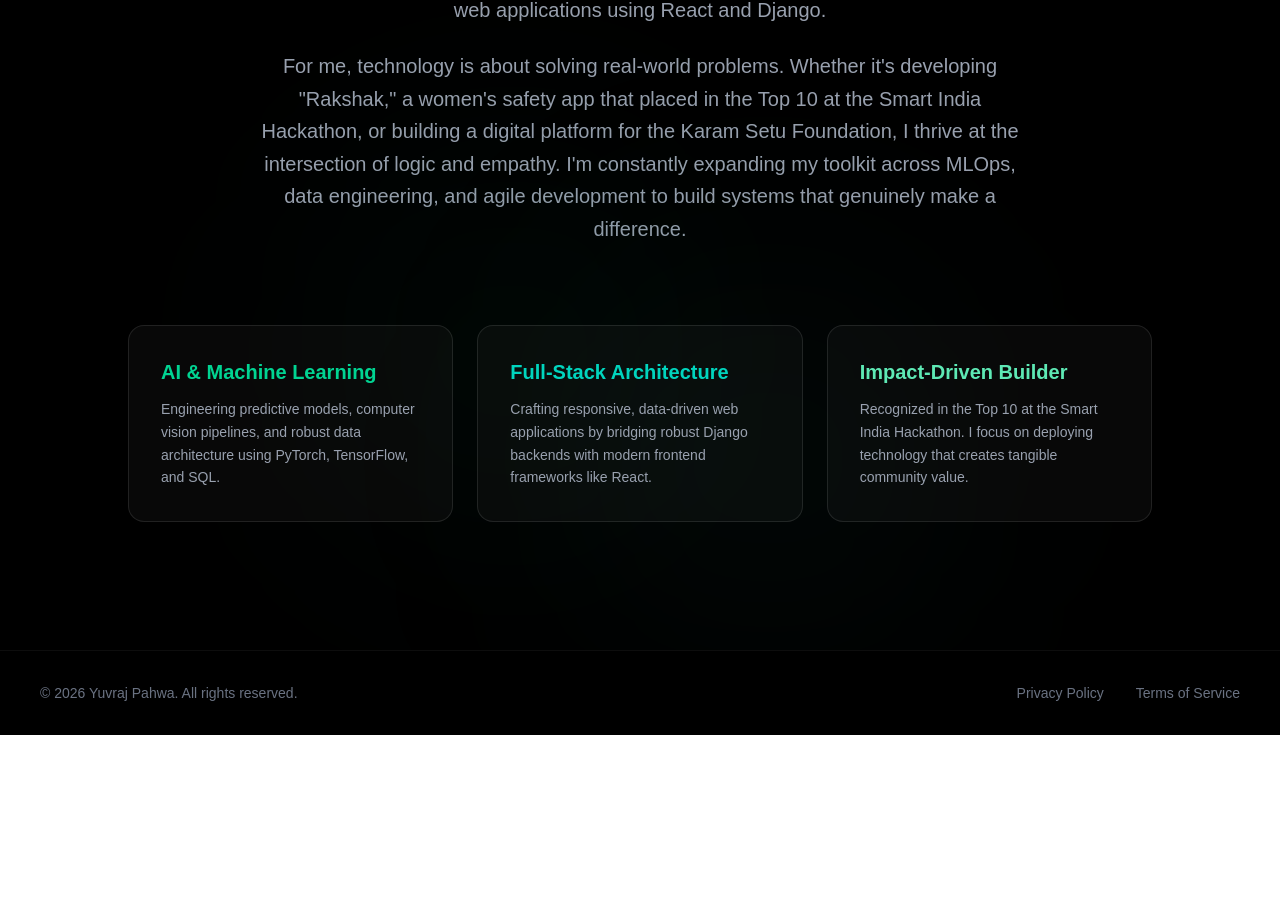
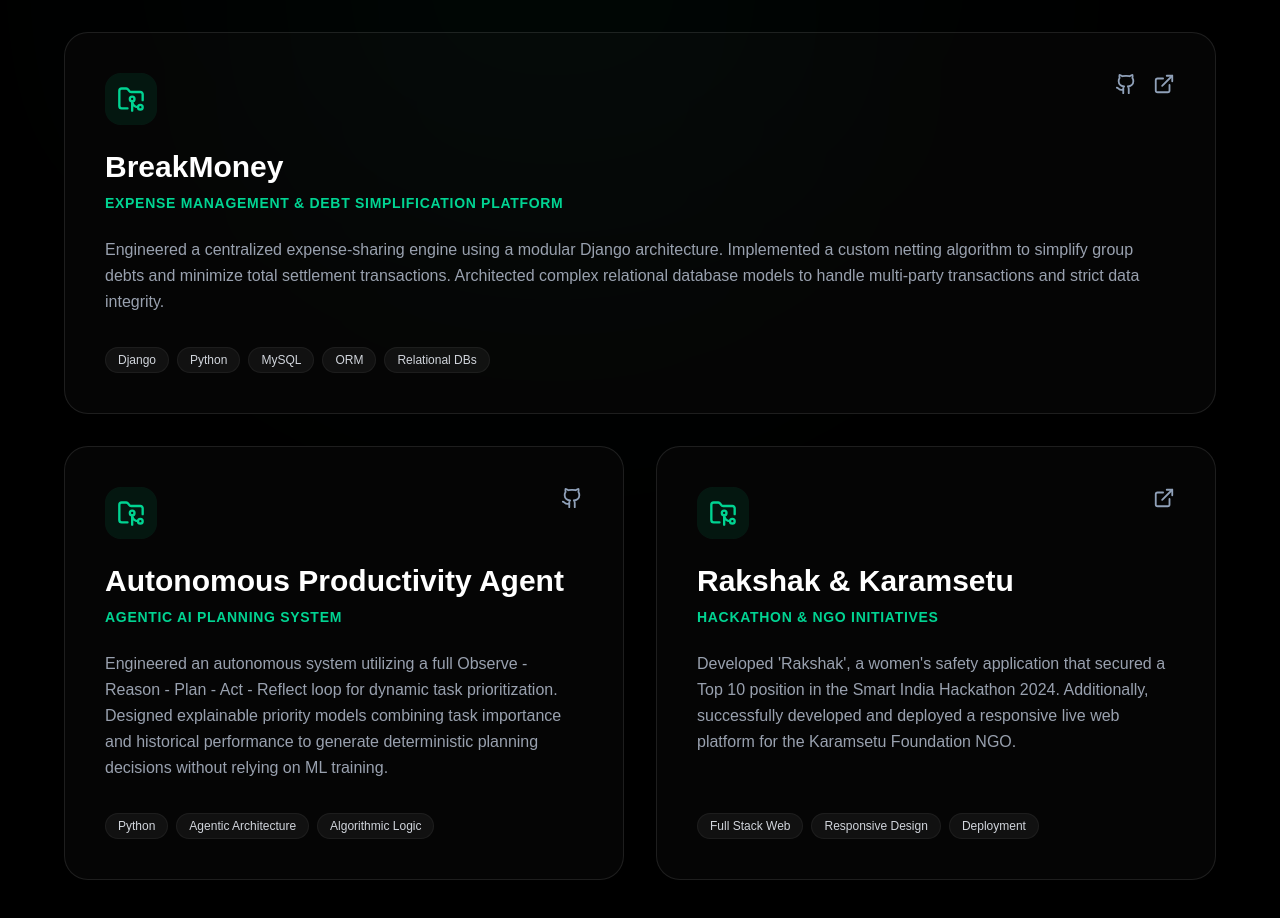
Before and after one commit to yuvieee01/portfolio-2026, a Next.js app: page / in a window 1280 px wide. Shown: the part 1870-2788 px from the top of the page. Before the commit the page ends 2605 px from the top, so only its background shows below. Built offline with nearby package versions, Linux system fonts and the light colour scheme.

Commit message:
Added projects section

```diff
--- a/src/app/page.tsx
+++ b/src/app/page.tsx
@@ -2,14 +2,16 @@ import Navbar from "@/components/Navbar";
 import Hero from "@/components/Hero";
 import About from "@/components/About";
 import Skills from "@/components/Skills";
+import Projects from "@/components/Projects";
 import Footer from "@/components/Footer";
 
 export default function Home() {
   return (
-    <main className="bg-slate-100 dark:bg-black min-h-screen transition-colors duration-300">
+    <main className="bg-slate-50 dark:bg-black min-h-screen transition-colors duration-300">
       <Navbar />
       <Hero />
       <Skills />
+      <Projects />
       <About />
       <Footer />
     </main>
--- /dev/null
+++ b/src/components/Projects.tsx
@@ -0,0 +1,116 @@
+"use client";
+import { motion } from "framer-motion";
+import { Github, ExternalLink, FolderGit2 } from "lucide-react";
+
+export default function Projects() {
+  const fadeUpVariants = {
+    hidden: { opacity: 0, y: 40 },
+    visible: { opacity: 1, y: 0 }
+  };
+
+  const projects = [
+    {
+      title: "BreakMoney",
+      subtitle: "Expense Management & Debt Simplification Platform",
+      description: "Engineered a centralized expense-sharing engine using a modular Django architecture. Implemented a custom netting algorithm to simplify group debts and minimize total settlement transactions. Architected complex relational database models to handle multi-party transactions and strict data integrity.",
+      tech: ["Django", "Python", "MySQL", "ORM", "Relational DBs"],
+      github: "https://github.com/yuvieee01/breakmoney",
+      live: "https://yuvieee01.pythonanywhere.com/",
+      featured: true
+    },
+    {
+      title: "Autonomous Productivity Agent",
+      subtitle: "Agentic AI Planning System",
+      description: "Engineered an autonomous system utilizing a full Observe - Reason - Plan - Act - Reflect loop for dynamic task prioritization. Designed explainable priority models combining task importance and historical performance to generate deterministic planning decisions without relying on ML training.",
+      tech: ["Python", "Agentic Architecture", "Algorithmic Logic"],
+      github: "https://github.com/yuvieee01/planner-agent",
+      live: "",
+      featured: true
+    },
+    {
+      title: "Rakshak & Karamsetu",
+      subtitle: "Hackathon & NGO Initiatives",
+      description: "Developed 'Rakshak', a women's safety application that secured a Top 10 position in the Smart India Hackathon 2024. Additionally, successfully developed and deployed a responsive live web platform for the Karamsetu Foundation NGO.",
+      tech: ["Full Stack Web", "Responsive Design", "Deployment"],
+      github: "",
+      live: "https://www.karamsetufoundation.org/",
+      featured: false
+    }
+  ];
+
+  return (
+    <section id="projects" className="relative w-full bg-slate-50 dark:bg-black py-32 px-6 flex flex-col items-center justify-center overflow-hidden transition-colors duration-300">
+
+      {/* Background Accents */}
+      <div className="absolute top-0 right-1/3 w-[600px] h-[600px] bg-emerald-400/5 dark:bg-emerald-900/10 rounded-full blur-[150px] pointer-events-none" />
+
+      <div className="max-w-6xl w-full z-10">
+        <motion.div
+          initial="hidden" whileInView="visible" viewport={{ once: true, margin: "-100px" }} transition={{ duration: 0.6 }} variants={fadeUpVariants}
+          className="mb-16 md:mb-24"
+        >
+          <h2 className="text-5xl md:text-6xl font-extrabold text-slate-900 dark:text-white mb-6">
+            Selected <span className="text-transparent bg-clip-text bg-linear-to-r from-emerald-500 to-teal-400 dark:from-green-400 dark:to-green-300">Works</span>
+          </h2>
+          <p className="text-lg text-slate-600 dark:text-gray-400 max-w-2xl">
+            A showcase of my recent backend architectures, AI-driven agents, and full-stack applications.
+          </p>
+        </motion.div>
+
+        <div className="grid grid-cols-1 lg:grid-cols-2 gap-8">
+          {projects.map((project, index) => (
+            <motion.div
+              key={project.title}
+              initial="hidden"
+              whileInView="visible"
+              viewport={{ once: true, margin: "-50px" }}
+              transition={{ duration: 0.5, delay: index * 0.2 }}
+              variants={fadeUpVariants}
+              className={`group relative bg-white dark:bg-white/[0.02] border border-slate-200 dark:border-white/10 p-8 md:p-10 rounded-3xl flex flex-col justify-between shadow-xl shadow-slate-200/50 dark:shadow-none hover:border-emerald-500/30 dark:hover:bg-white/[0.04] transition-all duration-500 ${project.featured && index === 0 ? 'lg:col-span-2' : ''}`}
+            >
+              {/* Top Section */}
+              <div>
+                <div className="flex justify-between items-start mb-6">
+                  <div className="p-3 bg-emerald-100 dark:bg-emerald-500/10 text-emerald-600 dark:text-emerald-400 rounded-2xl">
+                    <FolderGit2 size={28} />
+                  </div>
+                  <div className="flex gap-4">
+                    {project.github && (
+                      <a href={project.github} target="_blank" rel="noreferrer" className="text-slate-400 hover:text-emerald-600 dark:hover:text-emerald-400 transition-colors">
+                        <Github size={22} />
+                      </a>
+                    )}
+                    {project.live && (
+                      <a href={project.live} target="_blank" rel="noreferrer" className="text-slate-400 hover:text-emerald-600 dark:hover:text-emerald-400 transition-colors">
+                        <ExternalLink size={22} />
+                      </a>
+                    )}
+                  </div>
+                </div>
+
+                <h3 className="text-2xl md:text-3xl font-bold text-slate-900 dark:text-white mb-2 group-hover:text-emerald-600 dark:group-hover:text-emerald-400 transition-colors">
+                  {project.title}
+                </h3>
+                <p className="text-emerald-600 dark:text-emerald-400 text-sm font-semibold tracking-wider uppercase mb-6">
+                  {project.subtitle}
+                </p>
+                <p className="text-slate-600 dark:text-gray-400 leading-relaxed mb-8">
+                  {project.description}
+                </p>
+              </div>
+
+              {/* Bottom Section - Tech Stack */}
+              <div className="flex flex-wrap gap-2 mt-auto">
+                {project.tech.map((tech) => (
+                  <span key={tech} className="px-3 py-1 text-xs font-medium text-slate-600 dark:text-gray-300 bg-slate-100 dark:bg-white/5 rounded-full border border-slate-200 dark:border-white/5">
+                    {tech}
+                  </span>
+                ))}
+              </div>
+            </motion.div>
+          ))}
+        </div>
+      </div>
+    </section>
+  );
+}
```
